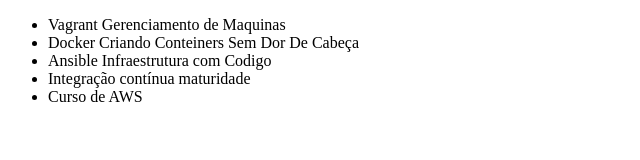
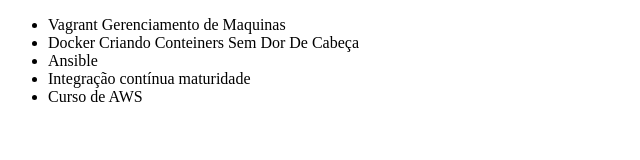
Before and after one commit to LucasAS07/aluragit, a plain HTML site: page index.html in a window 1280 px wide. Shown: the whole page, without its empty margins (0-640 px from the left). Drawn offline with Linux system fonts and the light colour scheme.

Commit message:
Revert "Alteração"
This reverts commit a752ebf641cf4471cfd0ae259e892b5d77ac2b1d.

```diff
--- a/index.html
+++ b/index.html
@@ -11,7 +11,7 @@
     <ul>
         <li>Vagrant Gerenciamento de Maquinas</li>
         <li>Docker Criando Conteiners Sem Dor De Cabeça</li>
-        <li>Ansible Infraestrutura com Codigo</li>
+        <li>Ansible</li>
         <li>Integração contínua maturidade</li>
         <li>Curso de AWS</li>
     </ul>
```
